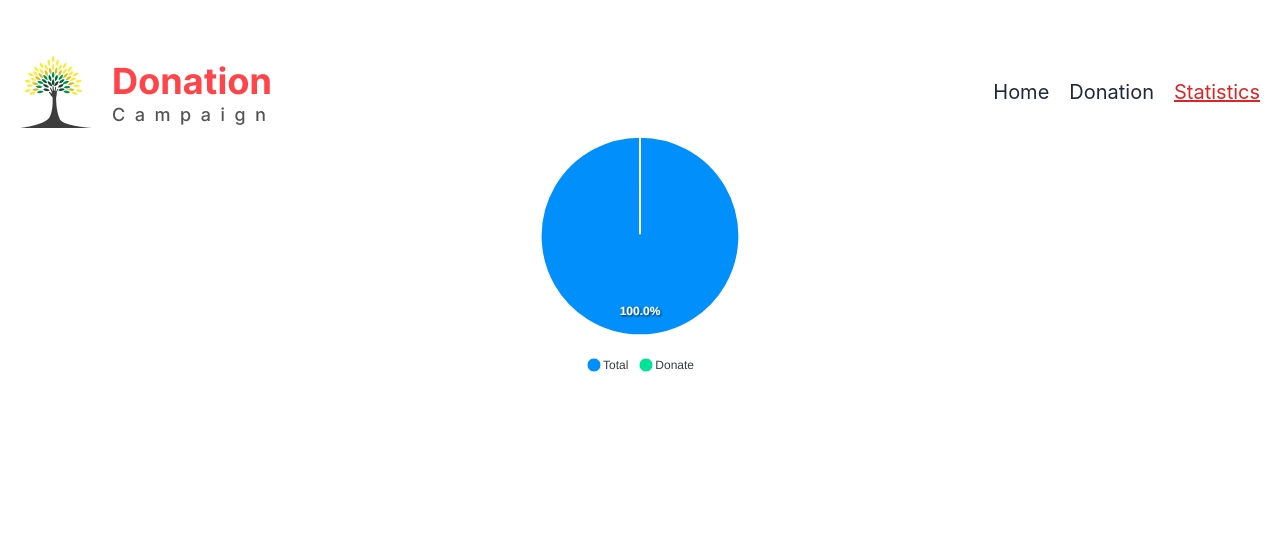
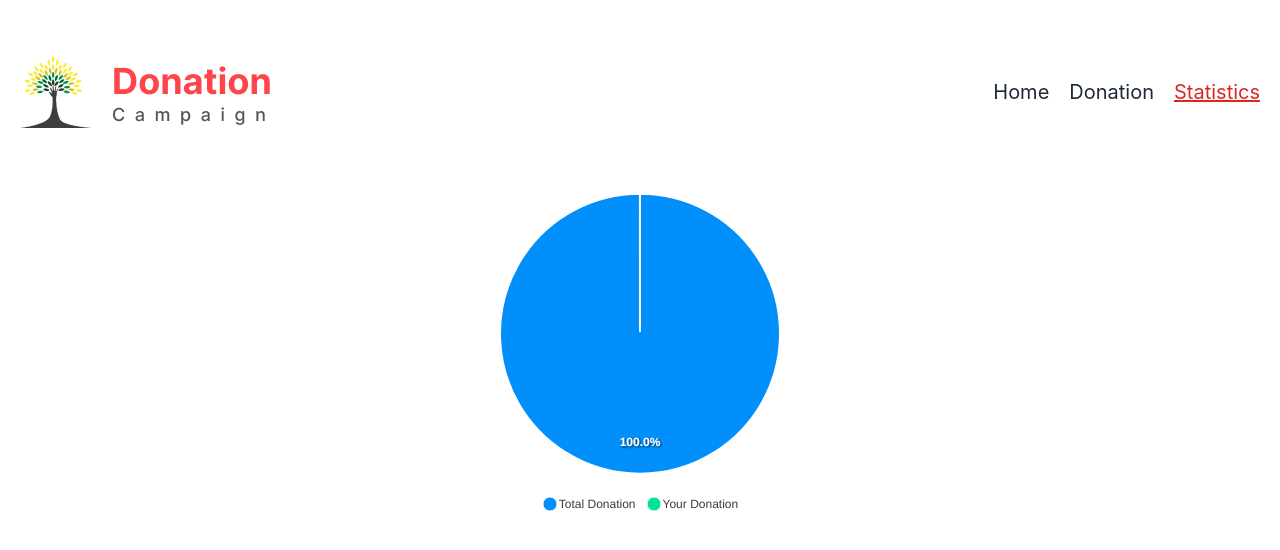
Before and after one commit to forhadhossen1/donation-camp, a React (Vite) app: page /statistics in a window 1280 px wide. Shown: the top 550 px of the page. Built offline with nearby package versions, Linux system fonts and the light colour scheme.

Commit message:
This searchbar is activated dynamically

```diff
--- a/src/Pages/Donation/DonationCard.jsx
+++ b/src/Pages/Donation/DonationCard.jsx
@@ -16,7 +16,7 @@ const DonationCard = ({ donation }) => {
                 <div className="p-6">
 
                     <div className="">
-                        <button style={{ background: category_bg_color, color: text_button_bg_color, padding: '7px', borderRadius: '7px' }}>
+                        <button style={{ background: category_bg_color, color: text_button_bg_color, padding: '5px', borderRadius: '7px' }}>
                             {category}
                         </button>
                     </div>
--- a/src/Pages/Home/Home.jsx
+++ b/src/Pages/Home/Home.jsx
@@ -1,10 +1,17 @@
 import { useLoaderData } from "react-router-dom";
 import Banner from "../../components/Header/Banner";
 import Donations from "../../components/Donations/Donations";
+import { useState } from "react";
 
 
 
 const Home = () => {
+
+    const [selectedCategory, setSelectedCategory] = useState('');
+
+    const handleCategory = (category) => {
+        setSelectedCategory(category);
+    }
 
    const donations = useLoaderData();
     // console.log(donations);
@@ -12,8 +19,8 @@ const Home = () => {
 
     return (
         <div>
-            <Banner></Banner>
-            <Donations donations ={donations}></Donations>
+            <Banner onCategorySeacrh ={handleCategory}></Banner>
+            <Donations donations ={donations} selectedCategory={selectedCategory}></Donations>
         </div>
     );
 };
--- a/src/Pages/Statistics/Statistics.jsx
+++ b/src/Pages/Statistics/Statistics.jsx
@@ -7,23 +7,23 @@ const Statistics = () => {
 
   const [donation, setDonation] = useState(0)
 
-  useEffect(()=>{
+  useEffect(() => {
     const donationItems = JSON.parse(localStorage.getItem('donates'))
 
     if (donationItems) {
       setDonation(donationItems.length)
     }
-  },[])
+  }, [])
   // Sample data
   const seriesData = [12, donation];
-  const labels = ['Total', 'Donate'];
+  const labels = ['Total Donation', 'Your Donation'];
 
   const options = {
     labels: labels,
-    noData: {text:'Empty Date'},
+    noData: { text: 'Empty Date' },
     chart: {
       type: 'pie',
-      width: 300, // Adjust the width as needed
+      // width: 150
     },
 
     dataLabels: {
@@ -36,12 +36,13 @@ const Statistics = () => {
   };
 
   return (
-    <div className=' flex justify-center container mx-auto px-2'>
-      <ApexCharts
-        options={options}
-        series={seriesData}
-        type='pie'
-        width={300} />
+    <div className=' flex justify-center mt-14'>
+      <div
+        className='w-full max-w-xs md:max-w-lg'
+        style={{ maxWidth: '400px' }}
+      >
+        <ApexCharts options={options} series={seriesData} type='pie' />
+      </div>
     </div>
   );
 };
--- a/src/components/Donations/Donations.jsx
+++ b/src/components/Donations/Donations.jsx
@@ -1,11 +1,16 @@
 import DonationsCards from "./DonationsCards";
 
-const Donations = ({donations}) => {
+const Donations = ({ donations, selectedCategory }) => {
+
+    const filteredDonations = selectedCategory
+        ? donations.filter((donation) => donation.category.toLowerCase() === selectedCategory.toLowerCase())
+        : donations;
+
     return (
         <div className="grid gap-5 py-14 grid-cols-1 md:grid-cols-2 lg:grid-cols-4">
-            {
-                donations.map(donation => <DonationsCards key={donation.id} donation = {donation}></DonationsCards>)
-            }
+            {filteredDonations.map((donation) => (
+                <DonationsCards key={donation.id} donation={donation} />
+            ))}
         </div>
     );
 };
--- a/src/components/Header/Banner.jsx
+++ b/src/components/Header/Banner.jsx
@@ -1,11 +1,11 @@
+import { useState } from "react";
 
-const Banner = () => {
+const Banner = ({onCategorySeacrh}) => {
+    const [searchText, setSearchText] = useState('');
 
     const handleSearch =()=> {
         // console.log('hello world')
-        const searchField = document.getElementById('input-field');
-        const searchText = searchField.value;
-        console.log(searchText);
+       onCategorySeacrh(searchText);
     }
 
     return (
@@ -17,7 +17,8 @@ const Banner = () => {
                         <p className="text-2xl font-bold text-black">I Grow By Helping People In Need.</p>
 
                         <div className="md:flex py-6 mx-auto gap-4">
-                        <input id="input-field" type="text" placeholder="Search here..." className="input  w-full max-w-xs"/>
+                        <input id="input-field" type="text"
+                        onChange={(e)=>setSearchText(e.target.value)} placeholder="Search here..." className="input  w-full max-w-xs text-black"/>
 
                             <button onClick={handleSearch} className=" btn md:p-3 active:bg-slate-500 px-5  rounded-r-lg bg-[#FF444A]">Search</button>
                         </div>
```
